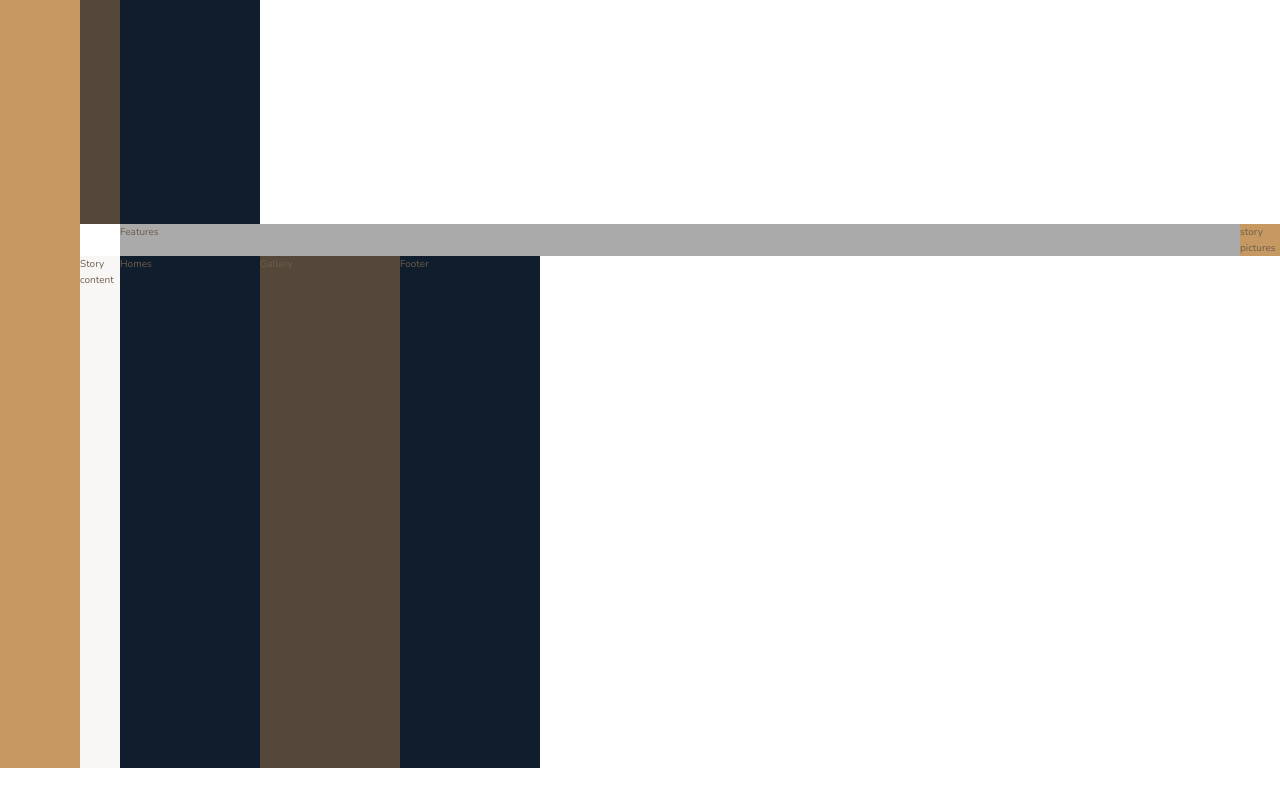
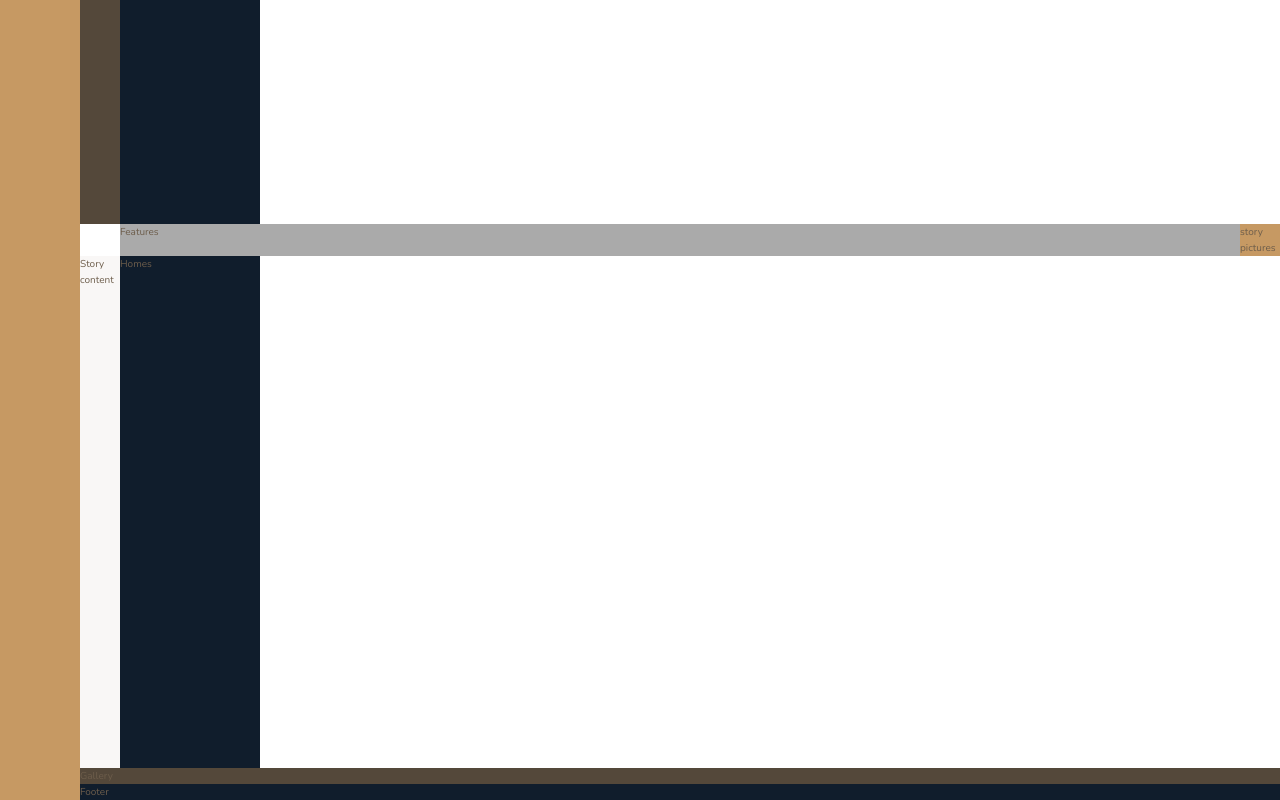
Before and after one commit to pawelpiatek1707/Nexter, a website: page index.html in a window 1280 px wide. Shown: the part 416-1216 px from the top of the page. Before the commit the page ends 1184 px from the top, so only its background shows below. Drawn offline with nearby package versions, Linux system fonts and the light colour scheme; files that its build step writes are made by us from their sources.

Commit message:
added gallery and footer width

```diff
--- a/sass/_footer.scss
+++ b/sass/_footer.scss
@@ -1,3 +1,4 @@
 .footer{
   background-color: $color-secondary;
+  grid-column: full-start/full-end;
 }
--- a/sass/_gallery.scss
+++ b/sass/_gallery.scss
@@ -1,3 +1,4 @@
 .gallery{
   background-color: $color-grey-dark-1;
+  grid-column: full-start/full-end;
 }
```
